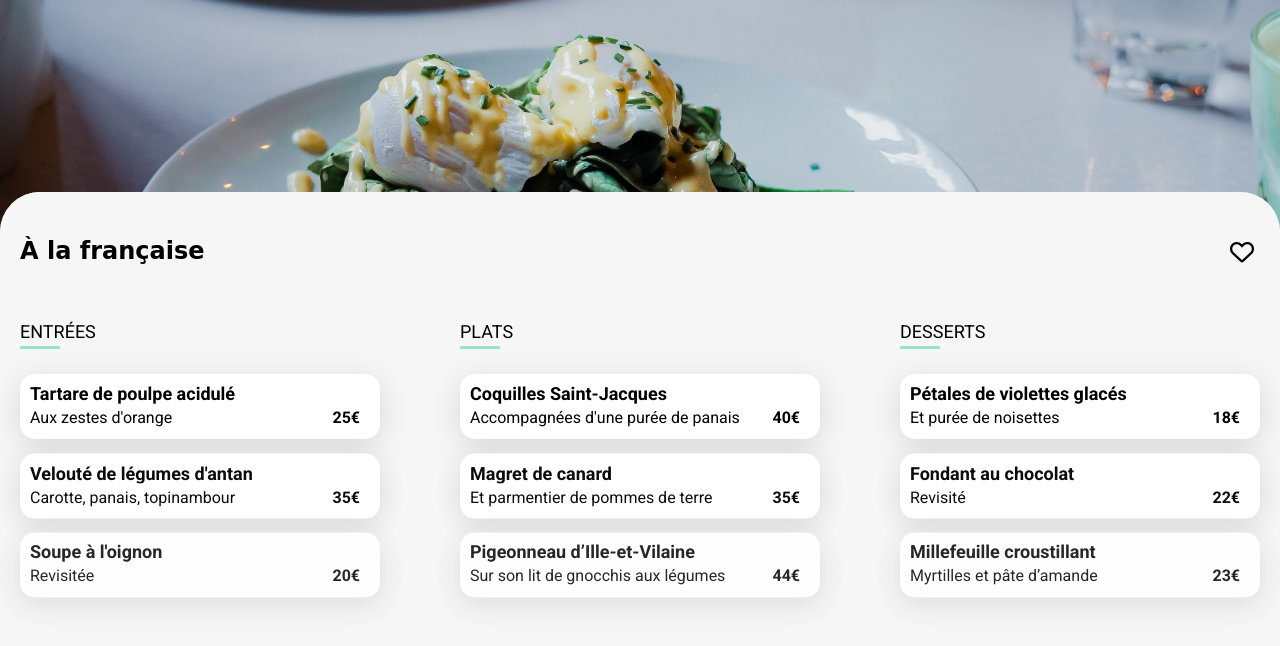
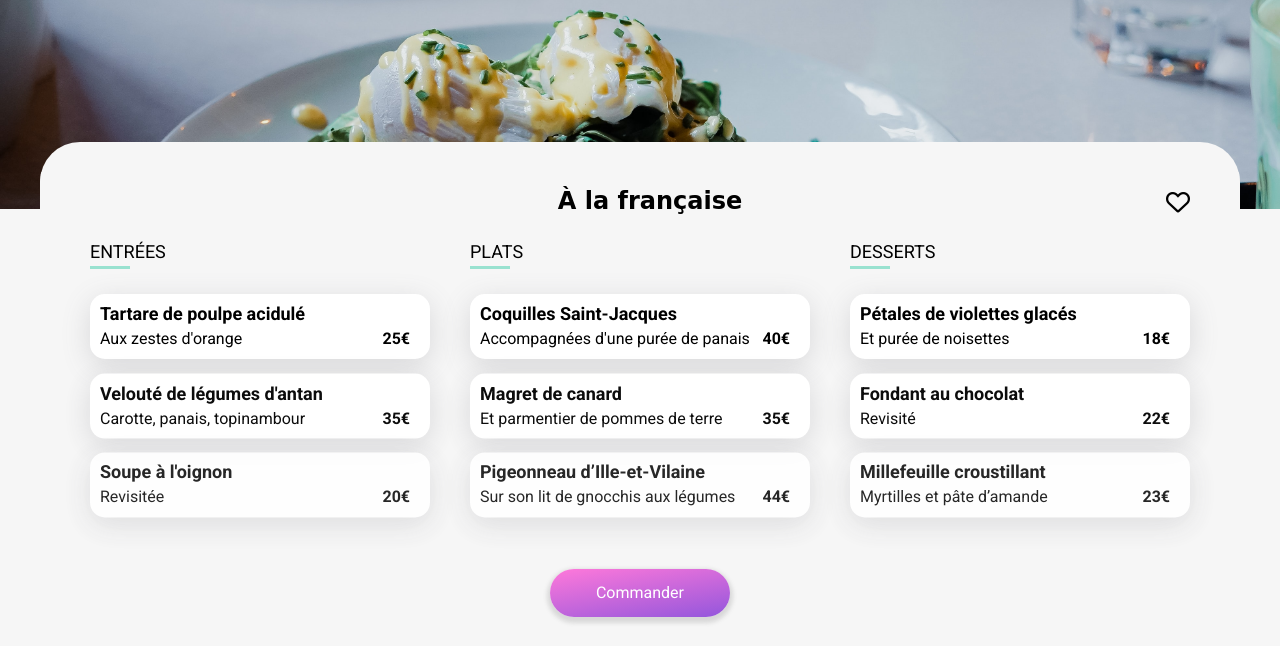
Before and after one commit to lmetduc/ohmyfood, a website: page menu-a_la_francaise.html in a window 1280 px wide. Shown: the part 102-748 px from the top of the page. Drawn offline with Linux system fonts and the light colour scheme; a web font is replaced by a local one.

Commit message:
title menu responsive and list menu

```diff
--- a/assets/sass/home.scss
+++ b/assets/sass/home.scss
@@ -83,10 +83,6 @@
     font-size: 24px;
     font-weight: bold;
     padding: 30px 0px 10px 20px;
-}
-
-.step__link {
-    text-decoration: none;
 }
 
 .step__circle {
--- a/assets/sass/menu.scss
+++ b/assets/sass/menu.scss
@@ -67,7 +67,7 @@ body {
     border-top-right-radius: 40px;
     overflow: hidden;
     background-color: var(--color-background-light);
-    max-width: 1500px;
+    max-width: 1200px;
     margin: 0 auto;
     margin-top: -70px;
 }
@@ -76,6 +76,7 @@ body {
     font-family: 'Shrikhand', cursive;
     font-size: 24px;
     padding: 0 0 0 20px;
+    top: 0;
 }
 
 .menu__group {
@@ -104,7 +105,7 @@ body {
     box-shadow: rgba(100, 100, 111, 0.2) 0px 7px 29px 0px;
     padding: 0 0 0 10px;
     height: 65px;
-    width: 350px;
+    width: 330px;
     cursor: pointer;
     overflow: hidden;
     opacity: 0;
@@ -251,10 +252,27 @@ body {
 /* endregion */
 
 /* responsive tablet & desktop */
-@media all and (min-width: 768px) {
+@media all and (min-width: 385px) {
+    .page-title {
+        position: relative;
+        margin: 30px 0 0 0;
+    }
+
+    .page-title__name {
+        position: absolute;
+        left: 50%;
+        transform: translateX(-50%);
+
+    }
+
+    .page-title__like {
+        position: absolute;
+        right : 2%;
+    }
+
     .menu__group {
         flex-direction: row;
-        justify-content: space-between;
+        justify-content: center;
         flex-wrap: wrap;
     }
 
@@ -263,11 +281,5 @@ body {
         flex-basis: content;
     }
 
-    .restaurant__image {
-        max-width: 100%;
-        height: 300px;
-        width : 100%
-    }
-
 }
 /* endregion */
--- a/menu-a_la_francaise.html
+++ b/menu-a_la_francaise.html
@@ -50,8 +50,8 @@
                 <div class="page-title">
                     <h1 class="page-title__name">À la française</h1>
                     <div class="page-title__like">
-                        <i class="fa-regular fa-heart icon__heart-regular" aria-hidden="true"></i>
-                        <i class="fa-solid fa-heart icon__heart-solid" aria-hidden="true"></i>
+                        <i class="far fa-heart icon__heart-regular" aria-hidden="true"></i>
+                        <i class="fas fa-heart icon__heart-solid" aria-hidden="true"></i>
                     </div>
                 </div>
 
```
Also changed, not shown: index.html (+0 -4 lines), assets/css/home.css, assets/css/menu.css, 4 other files.
